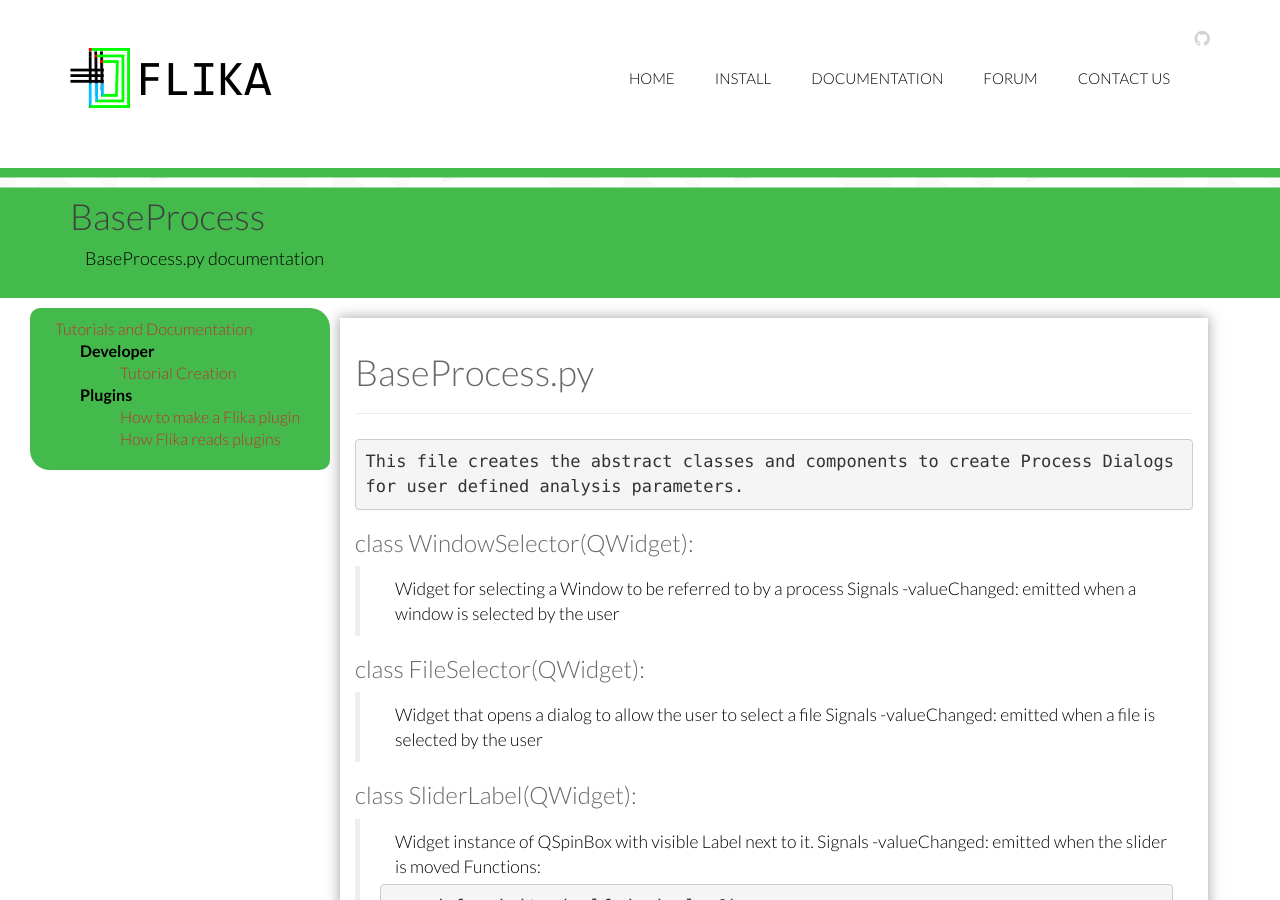
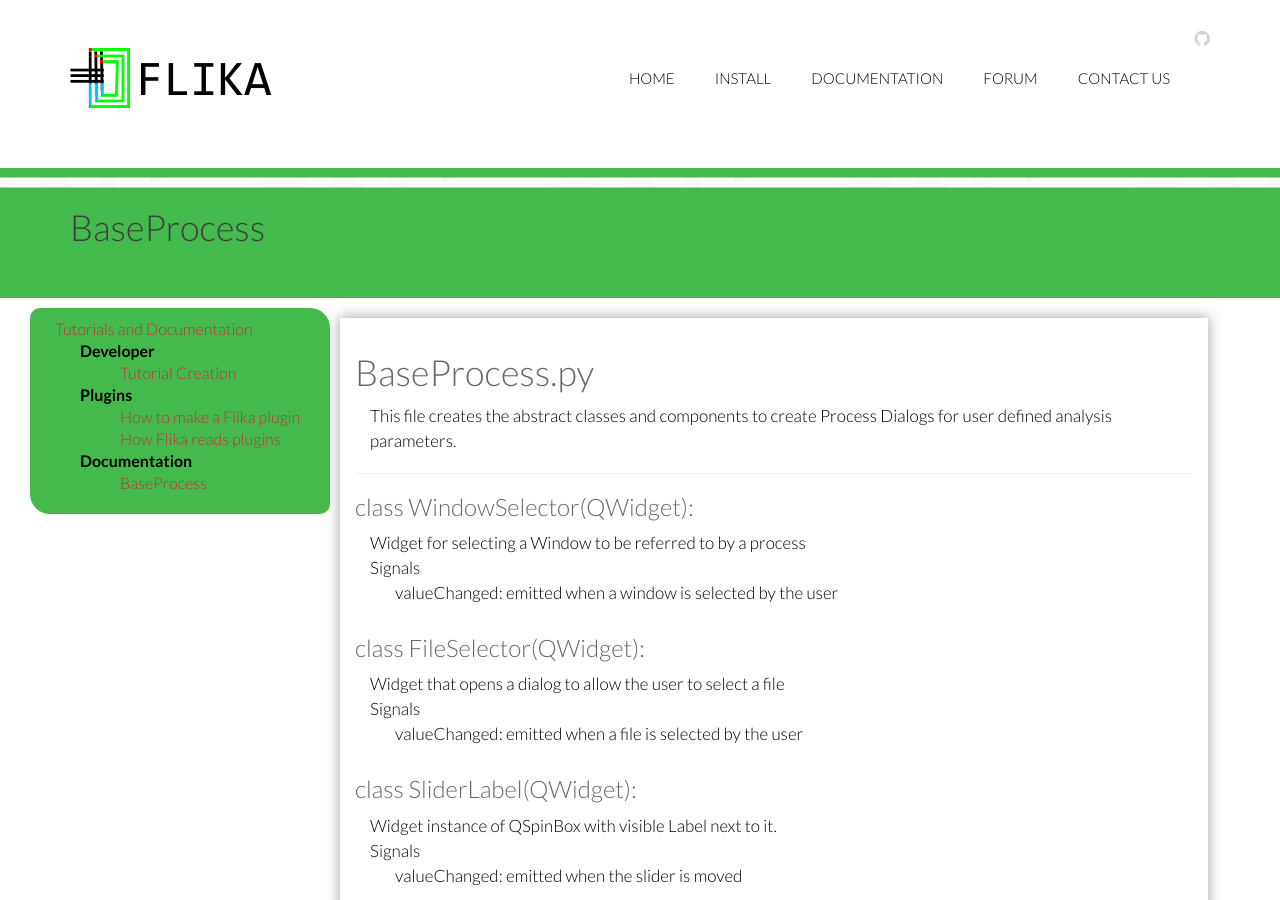
Before and after one commit to flika-org/flika-org.github.io, a Jekyll site: the page built from _posts/2016-02-17-BaseProcess.md, in a window 1280 px wide. Built offline with Jekyll 4.4.1, drawn with Linux system fonts in a browser that asks for light colours; nearby versions of some CDN libraries; some of the changed text lies outside the part shown.

Commit message:
changed code highlight

````diff
--- a/_posts/2016-02-17-BaseProcess.md
+++ b/_posts/2016-02-17-BaseProcess.md
@@ -1,89 +1,98 @@
 ---
 layout: documentation
 title: BaseProcess
-about: BaseProcess.py documentation
+category: Documentation
 ---
 
 # BaseProcess.py
+This file creates the abstract classes and components to create Process Dialogs for user defined analysis parameters.
+
 --------------
-    This file creates the abstract classes and components to create Process Dialogs for user defined analysis parameters.
 
 ## class WindowSelector(QWidget):
->    Widget for selecting a Window to be referred to by a process
-    Signals
-        -valueChanged: emitted when a window is selected by the user
+Widget for selecting a Window to be referred to by a process
+
+Signals
+
+- valueChanged: emitted when a window is selected by the user
 
 ## class FileSelector(QWidget):
->    Widget that opens a dialog to allow the user to select a file
-    Signals
-        -valueChanged: emitted when a file is selected by the user
+Widget that opens a dialog to allow the user to select a file
+
+Signals
+
+- valueChanged: emitted when a file is selected by the user
 
 ## class SliderLabel(QWidget):
->    Widget instance of QSpinBox with visible Label next to it.
-    Signals
-        -valueChanged: emitted when the slider is moved
-    Functions:
+Widget instance of QSpinBox with visible Label next to it.
+
+Signals
+
+- valueChanged: emitted when the slider is moved
+
+Functions:
 ```python
-    def __init__(self,decimals=0)
-        -decimals represents resolution. 0 for integers, 1 for tens place, etc.
-    def setRange(self,minn,maxx)
-    def setMinimum(self,minn)
-    def setMaximum(self,maxx)
-    def setValue(self,value)
-    def setSingleStep(self,value)
+def __init__(self,decimals=0)
+    -decimals represents resolution. 0 for integers, 1 for tens place, etc.
+def setRange(self,minn,maxx)
+def setMinimum(self,minn)
+def setMaximum(self,maxx)
+def setValue(self,value)
+def setSingleStep(self,value)
 ```
 
 ## class SliderLabelOdd(SliderLabel):
->    SliderLabel subclass that forces the user to pick an odd value
-    refer to SliderLabel
+SliderLabel subclass that forces the user to pick an odd value
+refer to SliderLabel
 
 ## class CheckBox(QCheckBox):
->    Overwritten QCheckBox class to give it the 'setValue' method
-        def setValue(self,value):
+Overwritten QCheckBox class to give it the 'setValue' method
+def setValue(self,value):
 
 ## class BaseDialog(QDialog):
->    Dialog for users to manipulate widgets to set analysis parameters.  Items aligned in a FormLayout with cancel, ok, and a docstring displayed at the top of the dialog.
-    Signals
-        -changeSignal: emitted when any item widget value in the BaseDialog is changed
-        -closeSignal: emitted when the base dialog box is closed, whether accepted or cancelled
+Dialog for users to manipulate widgets to set analysis parameters.  Items aligned in a FormLayout with cancel, ok, and a docstring displayed at the top of the dialog.
+Signals
 
-> #### def __init__(self,items,title,docstring):
-    Parameters:
-        -items: list of dicts specifying widgets. Each dict comprised of
-            {'string': 'Label Text',
-             'object': widgetItem,
-             'name': 'name used to get item value'}
-        -title: Title displayed at the top of the dialog window
-        -docstring: Information to display above the widget items
+- changeSignal: emitted when any item widget value in the BaseDialog is changed
+- closeSignal: emitted when the base dialog box is closed, whether accepted or cancelled
+
+#### def \_\_init\_\_(self,items,title,docstring):
+Parameters:
+
+- items: list of dicts specifying widgets. Each dict comprised of
+    {'string': 'Label Text',
+     'object': widgetItem,
+     'name': 'name used to get item value'}
+- title: Title displayed at the top of the dialog window
+- docstring: Information to display above the widget items
 
 ## class BaseProcess(object):
->    Abstract class provided for process creation. Contains methods for displaying a BaseDialog of items, manipulating an image stack, and outputting a new window with the applied changes.  IMPORTANT: BaseProcess requires the user to have a currentWindow selected. For processes that don't need initial windows, refer to BaseProcess_noPriorWindow
+Abstract class provided for process creation. Contains methods for displaying a BaseDialog of items, manipulating an image stack, and outputting a new window with the applied changes.
+IMPORTANT: BaseProcess requires the user to have a currentWindow selected. For processes that don't need initial windows, refer to BaseProcess_noPriorWindow
 
-> ####  def gui(self):
-    Create a gui to display the widgets for analysis arguments. General template:
+####  def gui(self):
+Create a gui to display the widgets for analysis arguments. General template:
 ```python
-    self.gui_reset()
-    #... build self.items list
-    super().gui() # this shows the gui dialog
+self.gui_reset()
+#... build self.items list
+super().gui() # this shows the gui dialog
 ```
-> ####  def __call__(self, *args):
-    Called when BaseDialog is accepted. self.items widgets are passed in by (name, value) pairs, parameter names must match names stated in gui function.
-    NOTE:
-        -To create a new window with manipulated image, use this template:
+
+####  def \_\_call\_\_(self, *args):
+Called when BaseDialog is accepted. self.items widgets are passed in by (name, value) pairs, parameter names must match names stated in gui function.
+NOTE:
+
+- To create a new window with manipulated image, use this template:
 ```python
-        #... get widget values and apply manipulation
-        self.newtif = resulting image
-        self.newname = "Name of Image after manipulation"
-        self.command = "command as string used to create window" (Optional: used in scripts)
-        return self.end()
+#... get widget values and apply manipulation
+self.newtif = resulting image
+self.newname = "Name of Image after manipulation"
+self.command = "command as string used to create window" (Optional: used in scripts)
+return self.end()
 ```
+
 #### def getValue(self,name):
-    Get the value of a widget item "name" in the self.items dict
+Get the value of a widget item "name" in the self.items dict
 
 ## class BaseProcess_noPriorWindow(BaseProcess):
-    Abstract class of type BaseProcess that ignores g.m.currentWindow
-
-
-```python
-
-```
+Abstract class of type BaseProcess that ignores g.m.currentWindow
````
Also changed, not shown: static/css/notebook.css.
